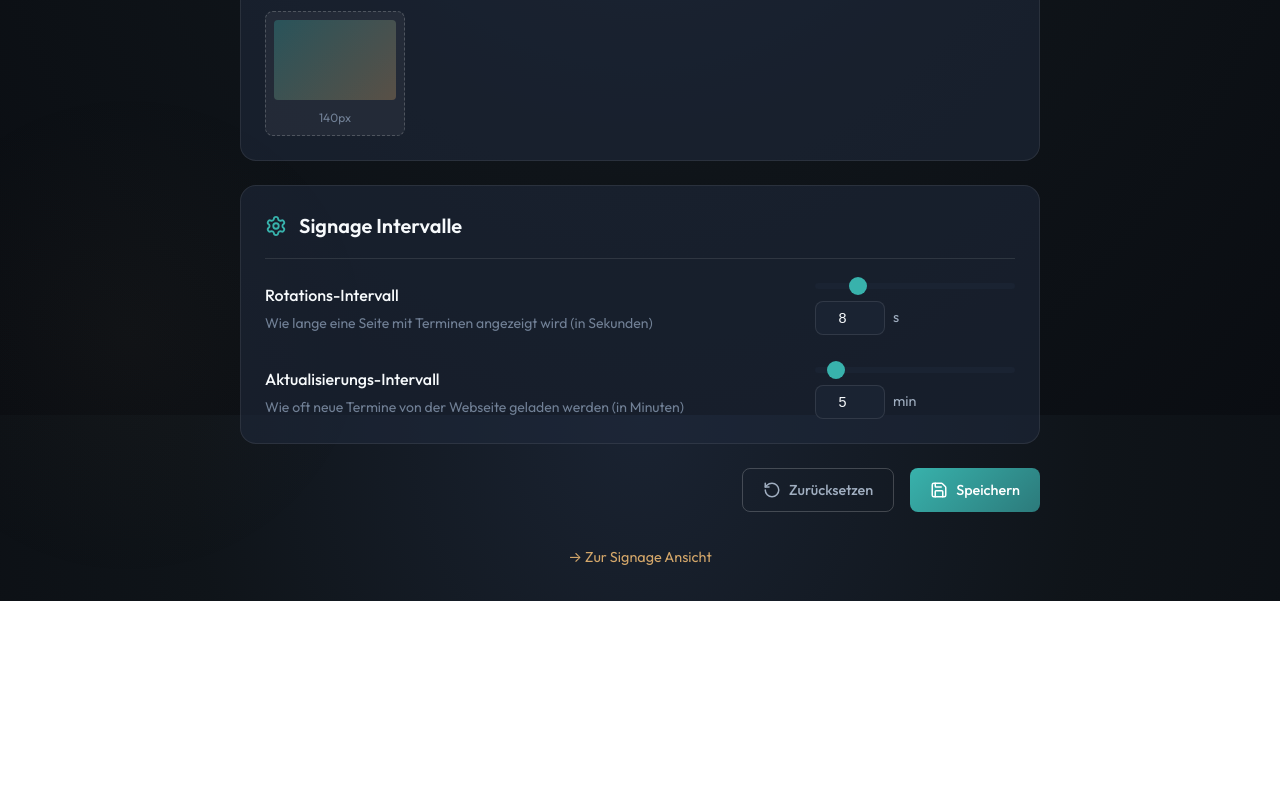
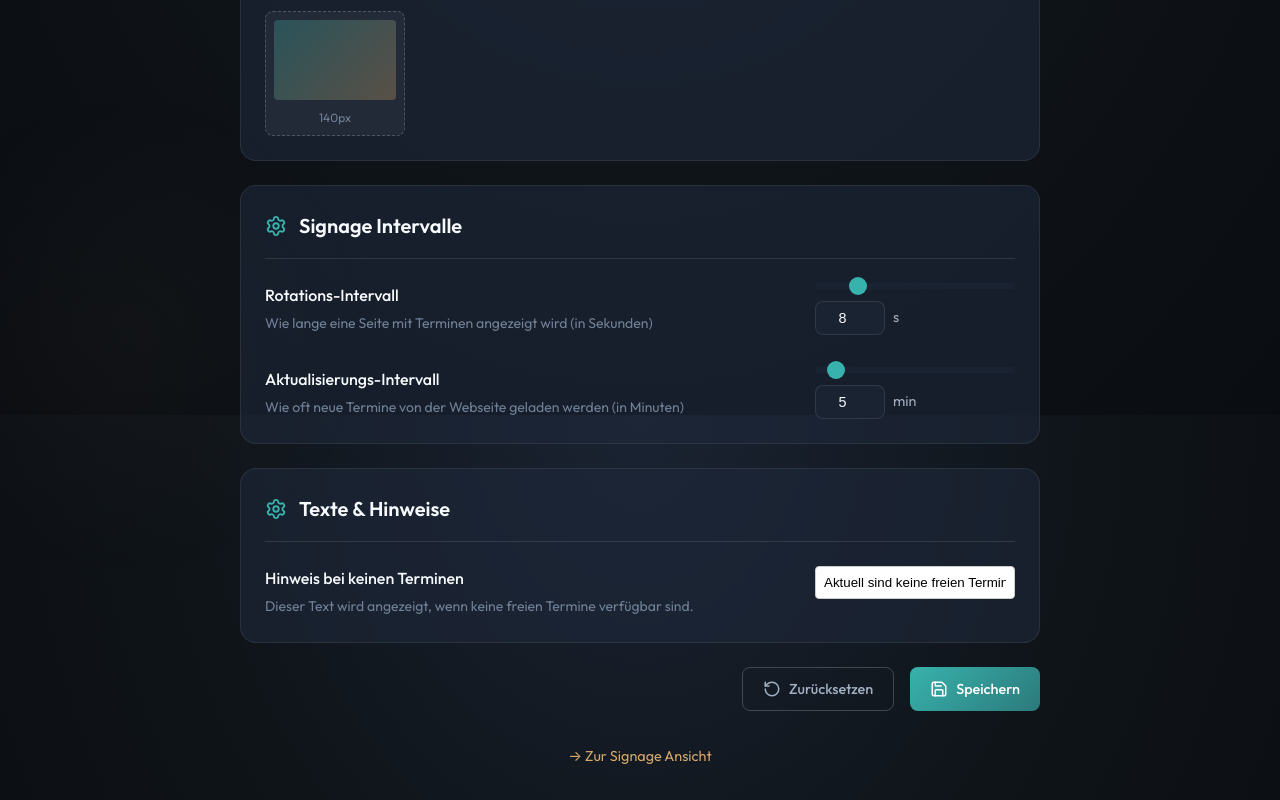
Before and after one commit to MRCloud22/scraper-app, a Next.js app: page /settings in a window 1280 px wide. Shown: the part 385-1185 px from the top of the page. Before the commit the page ends 986 px from the top, so only its background shows below. Built offline with nearby package versions, Linux system fonts and the light colour scheme.

Commit message:
Text in options

```diff
--- a/src/app/list/page.tsx
+++ b/src/app/list/page.tsx
@@ -4,6 +4,7 @@ import { useEffect, useState, useCallback, useMemo, Suspense } from 'react';
 import { useSearchParams } from 'next/navigation';
 import { ChevronLeft, ChevronRight, Loader2 } from 'lucide-react';
 import { filterPastAppointments } from '@/utils/filterAppointments';
+import { useSettings } from '@/context/SettingsContext';
 import styles from './list.module.css';
 
 interface Appointment {
@@ -25,6 +26,7 @@ interface ApiResponse {
 const ITEMS_PER_PAGE = 6;
 
 function ListContent() {
+    const { settings } = useSettings();
     const searchParams = useSearchParams();
     const hideTitle = searchParams.get('noTitle') === 'true';
     const [appointments, setAppointments] = useState<Appointment[]>([]);
@@ -108,7 +110,7 @@ function ListContent() {
 
                 {futureAppointments.length === 0 && !error && (
                     <div className={styles.empty}>
-                        Aktuell sind keine freien Termine vorhanden.
+                        {settings.emptyStateText}
                     </div>
                 )}
 
--- a/src/app/settings/page.tsx
+++ b/src/app/settings/page.tsx
@@ -11,13 +11,15 @@ export default function SettingsPage() {
     const [imageWidth, setImageWidth] = useState(settings.signageImageWidth);
     const [rotationInterval, setRotationInterval] = useState(settings.signageRotationInterval);
     const [refreshInterval, setRefreshInterval] = useState(settings.signageRefreshInterval);
+    const [emptyStateText, setEmptyStateText] = useState(settings.emptyStateText);
     const [saved, setSaved] = useState(false);
 
     const handleSave = () => {
         updateSettings({
             signageImageWidth: imageWidth,
             signageRotationInterval: rotationInterval,
-            signageRefreshInterval: refreshInterval
+            signageRefreshInterval: refreshInterval,
+            emptyStateText: emptyStateText
         });
         setSaved(true);
         setTimeout(() => setSaved(false), 2000);
@@ -28,6 +30,7 @@ export default function SettingsPage() {
         setImageWidth(140);
         setRotationInterval(8);
         setRefreshInterval(5);
+        setEmptyStateText('Aktuell sind keine freien Termine vorhanden.');
     };
 
     return (
@@ -172,6 +175,34 @@ export default function SettingsPage() {
                     </div>
                 </section>
 
+                <section className={styles.section}>
+                    <div className={styles.sectionHeader}>
+                        <Settings size={22} />
+                        <h2>Texte & Hinweise</h2>
+                    </div>
+
+                    <div className={styles.settingItem}>
+                        <div className={styles.settingInfo}>
+                            <label htmlFor="emptyStateText" className={styles.settingLabel}>
+                                Hinweis bei keinen Terminen
+                            </label>
+                            <p className={styles.settingDescription}>
+                                Dieser Text wird angezeigt, wenn keine freien Termine verfügbar sind.
+                            </p>
+                        </div>
+                        <div className={styles.settingControl}>
+                            <input
+                                type="text"
+                                id="emptyStateText"
+                                value={emptyStateText}
+                                onChange={(e) => setEmptyStateText(e.target.value)}
+                                className={styles.textInput}
+                                style={{ width: '100%', padding: '8px', borderRadius: '4px', border: '1px solid #ccc' }}
+                            />
+                        </div>
+                    </div>
+                </section>
+
                 <div className={styles.actions}>
                     <button onClick={handleReset} className={styles.resetButton}>
                         <RotateCcw size={18} />
--- a/src/context/SettingsContext.tsx
+++ b/src/context/SettingsContext.tsx
@@ -6,13 +6,16 @@ export interface AppSettings {
     signageImageWidth: number; // in pixels
     signageRotationInterval: number; // in seconds
     signageRefreshInterval: number; // in minutes
+    emptyStateText: string;
 }
 
 const defaultSettings: AppSettings = {
     signageImageWidth: 140,
     signageRotationInterval: 8,
     signageRefreshInterval: 5,
+    emptyStateText: 'Aktuell sind keine freien Termine vorhanden.',
 };
+
 
 interface SettingsContextType {
     settings: AppSettings;
```
